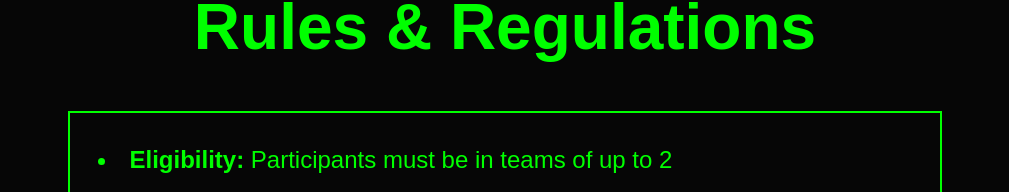
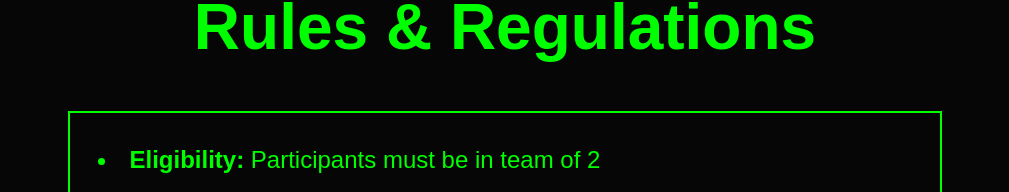
Before and after one commit to srinidhikittur/magnum24, a plain HTML site: page html/market.html in a window 1280 px wide. Shown: the part 1809-2001 px from the top of the page, without its empty margins (135-1144 px from the left). Drawn offline with Linux system fonts and the light colour scheme.

Commit message:
Update market.html

```diff
--- a/html/market.html
+++ b/html/market.html
@@ -275,7 +275,7 @@
                 <h1>Rules &amp; Regulations</h1>
                 <div class="rules">
                     <ul class="stagger-in">
-                        <li><strong>Eligibility:</strong> Participants must be in teams of up to 2</li>
+                        <li><strong>Eligibility:</strong> Participants must be in team of 2</li>
                         <li><strong>Event Format:</strong> Multiple rounds of design challenges within set time limits.</li>
                         <li><strong>Originality:</strong> Strictly no plagiarism, original work only.</li>
                         <li><strong>Judging:</strong> Based on creativity, technical skill, and adherence to theme.</li>
```
